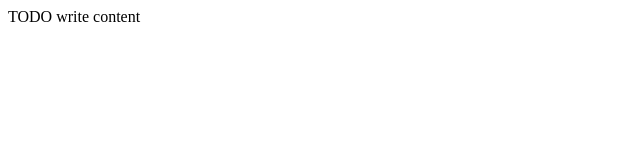
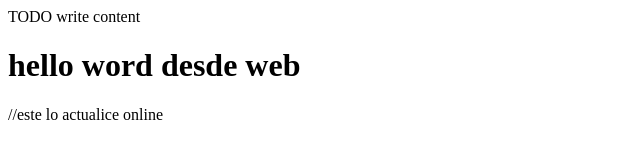
Before and after one commit to wrosalesm/prueba, a plain HTML site: page PruebaWeb/web/index.html in a window 1280 px wide. Shown: the whole page, without its empty margins (0-640 px from the left). Drawn offline with Linux system fonts and the light colour scheme.

Commit message:
Update index.html

```diff
--- a/PruebaWeb/web/index.html
+++ b/PruebaWeb/web/index.html
@@ -12,5 +12,6 @@ and open the template in the editor.
     </head>
     <body>
         <div>TODO write content</div>
+        <h1>hello word desde web</h1>//este lo actualice online
     </body>
 </html>
```
